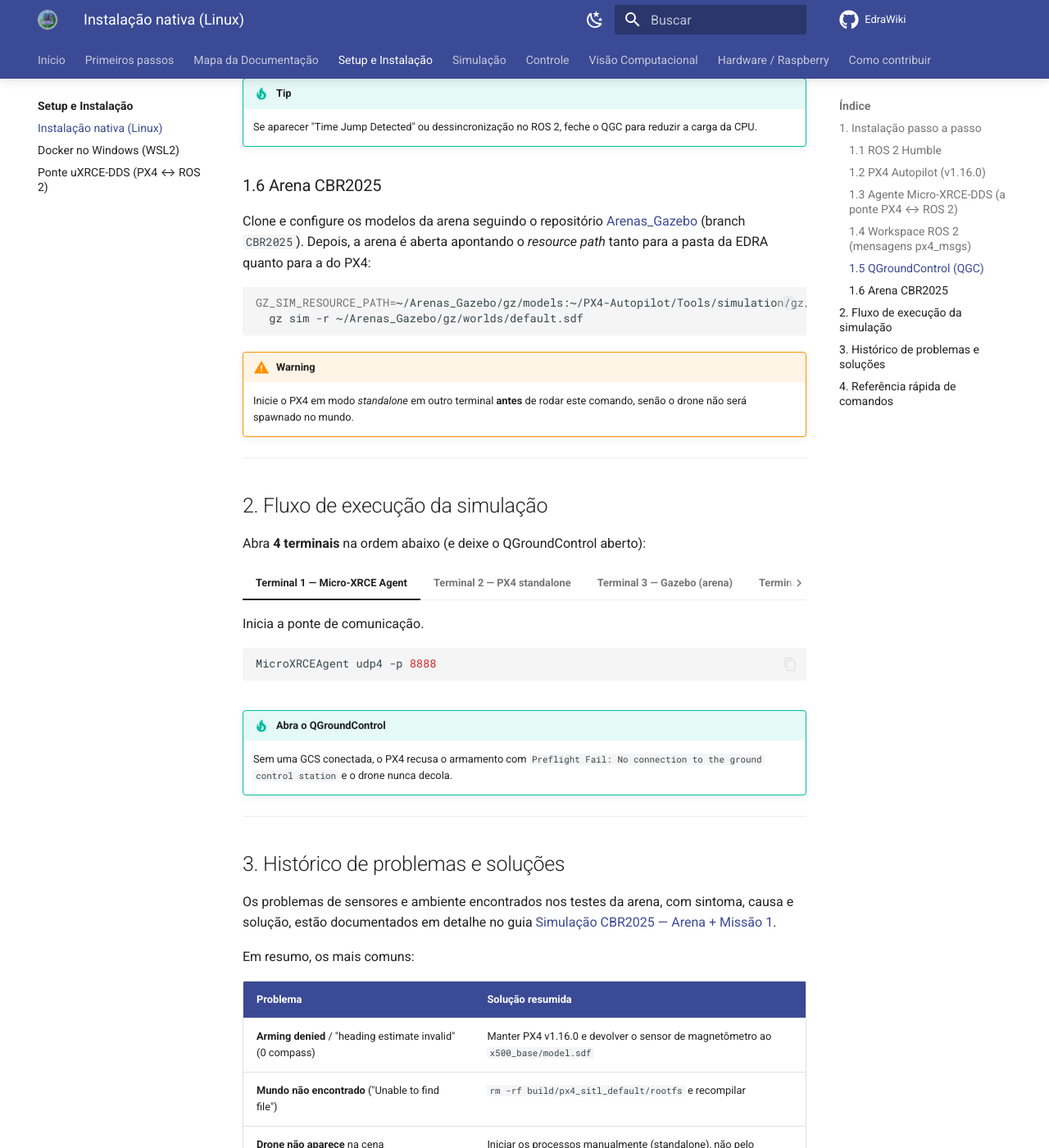
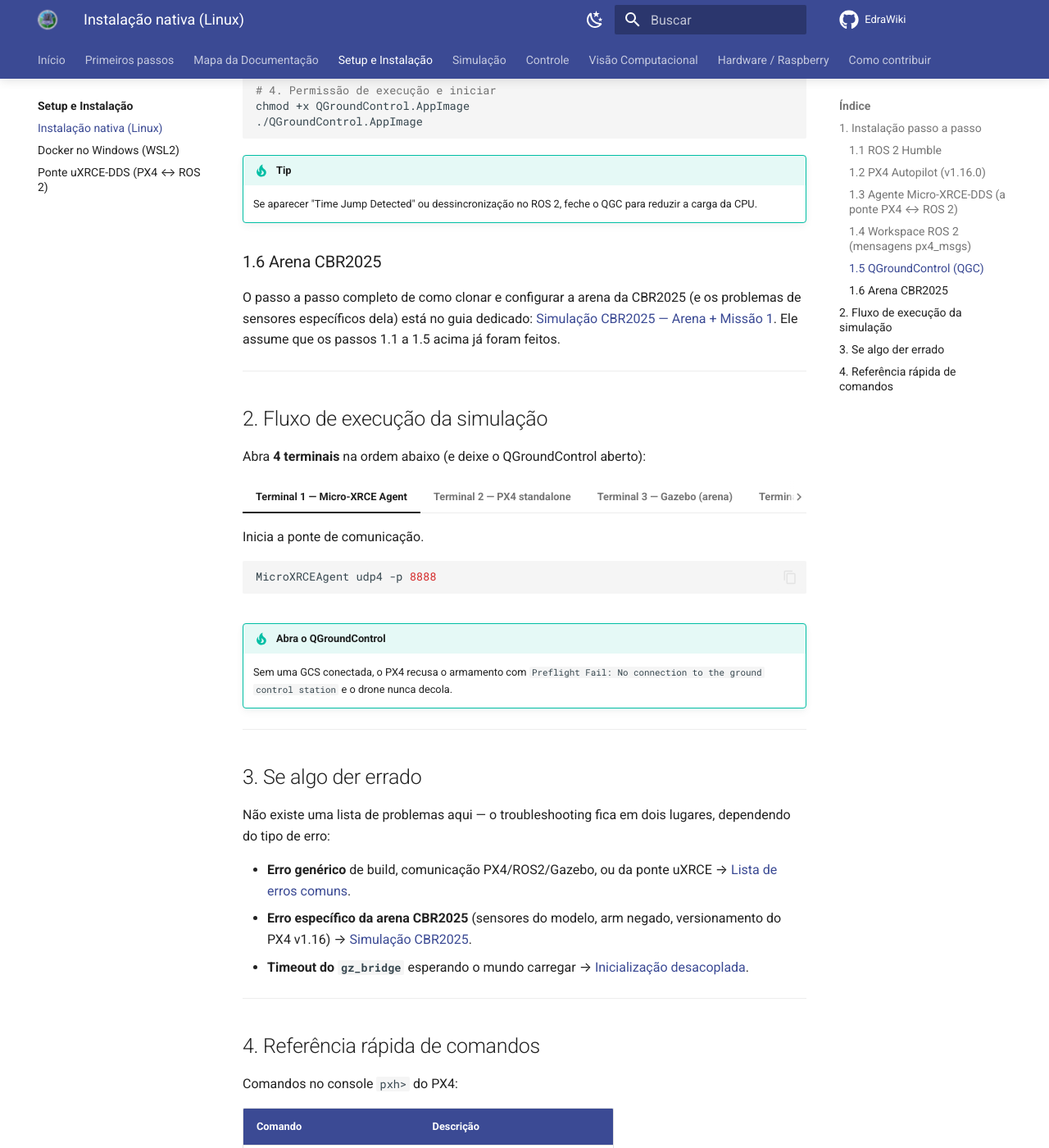
Before and after one commit to edra-unb-fga/EdraWiki, an MkDocs documentation site: the page built from docs/setup/instalacao-nativa.md, in a window 1280 px wide and 1400 px high, scrolled down 2147 px. Shown: the whole window at 82% size. Built offline with MkDocs 1.6.1 and Material for MkDocs 9.7.7, drawn with Linux system fonts in a browser that asks for light colours; comment, search, counter and statistics services are not loaded; some of the changed text lies outside the part shown.

Commit message:
docs: adiciona avisos de contexto entre guias sobrepostos e remove duplicação
- Docker Windows e Instalação nativa se referenciam como caminhos alternativos
- Inicialização desacoplada marcada como troubleshooting específico, não fluxo geral
- CBR2025 marca pré-requisito e diferencia seu troubleshooting da Lista de erros comuns
- Instalação nativa: seção da arena e histórico de problemas viram ponteiros, sem duplicar conteúdo

````diff
--- a/docs/setup/instalacao-nativa.md
+++ b/docs/setup/instalacao-nativa.md
@@ -1,9 +1,14 @@
 # Instalação nativa (Linux)
 
-Passo a passo completo para configurar e executar o ambiente de simulação do drone
-**direto no Ubuntu** (sem Docker): PX4 Autopilot, Gazebo Harmonic e ROS 2 Humble.
-Serve como material de estudo desde a instalação até a resolução dos problemas
-críticos de sensores encontrados nos testes da Arena CBR2025.
+Passo a passo completo para configurar o ambiente de simulação do drone **direto no
+Ubuntu** (sem Docker): PX4 Autopilot, Gazebo Harmonic e ROS 2 Humble.
+
+!!! abstract "Onde este guia se encaixa"
+    Este é um dos **dois** caminhos possíveis para montar o ambiente (veja
+    [Primeiros passos](../primeiros-passos.md)). Use este guia **se seu sistema é Linux**.
+    Se é Windows, use [Docker no Windows](docker-windows.md) em vez deste. Depois de
+    terminar aqui, o próximo passo é
+    [Simulação CBR2025 — Arena + Missão 1](../simulacao/cbr2025-arena-missao1.md).
 
 !!! info "Ambiente de referência"
     Ubuntu 22.04 · PX4 **v1.16.0** · Gazebo Harmonic (gz-sim 8.11.0) · ROS 2 Humble.
@@ -100,19 +105,10 @@
 
 ### 1.6 Arena CBR2025
 
-Clone e configure os modelos da arena seguindo o repositório
-[Arenas_Gazebo](https://github.com/edra-unb-fga/Arenas_Gazebo) (branch `CBR2025`).
-Depois, a arena é aberta apontando o *resource path* tanto para a pasta da EDRA
-quanto para a do PX4:
-
-```bash
-GZ_SIM_RESOURCE_PATH=~/Arenas_Gazebo/gz/models:~/PX4-Autopilot/Tools/simulation/gz/models \
-  gz sim -r ~/Arenas_Gazebo/gz/worlds/default.sdf
-```
-
-!!! warning
-    Inicie o PX4 em modo *standalone* em outro terminal **antes** de rodar este
-    comando, senão o drone não será spawnado no mundo.
+O passo a passo completo de como clonar e configurar a arena da CBR2025 (e os problemas
+de sensores específicos dela) está no guia dedicado:
+[Simulação CBR2025 — Arena + Missão 1](../simulacao/cbr2025-arena-missao1.md). Ele
+assume que os passos 1.1 a 1.5 acima já foram feitos.
 
 ---
 
@@ -157,21 +153,17 @@
 
 ---
 
-## 3. Histórico de problemas e soluções
+## 3. Se algo der errado
 
-Os problemas de sensores e ambiente encontrados nos testes da arena, com sintoma,
-causa e solução, estão documentados em detalhe no guia
-[Simulação CBR2025 — Arena + Missão 1](../simulacao/cbr2025-arena-missao1.md).
+Não existe uma lista de problemas aqui — o troubleshooting fica em dois lugares,
+dependendo do tipo de erro:
 
-Em resumo, os mais comuns:
-
-| Problema | Solução resumida |
-|----------|------------------|
-| **Arming denied** / "heading estimate invalid" (0 compass) | Manter PX4 v1.16.0 e devolver o sensor de magnetômetro ao `x500_base/model.sdf` |
-| **Mundo não encontrado** ("Unable to find file") | `rm -rf build/px4_sitl_default/rootfs` e recompilar |
-| **Drone não aparece** na cena | Iniciar os processos manualmente (standalone), não pelo `simulation-gazebo` |
-| **Time Jump Detected** (drone desarma) | Fechar o QGC (CPU saturada); aguardar "time sync converged" |
-| **`ros2 topic echo` mudo** | O PX4 publica em *best-effort* — use `--qos-reliability best_effort` |
+- **Erro genérico** de build, comunicação PX4/ROS2/Gazebo, ou da ponte uXRCE →
+  [Lista de erros comuns](../simulacao/erros-comuns.md).
+- **Erro específico da arena CBR2025** (sensores do modelo, arm negado, versionamento
+  do PX4 v1.16) → [Simulação CBR2025](../simulacao/cbr2025-arena-missao1.md).
+- **Timeout do `gz_bridge`** esperando o mundo carregar →
+  [Inicialização desacoplada](../simulacao/inicializacao-desacoplada.md).
 
 ---
 
@@ -196,3 +188,8 @@
 | `gz topic -l \| grep mag` | Verificar se o magnetômetro publica |
 | `MicroXRCEAgent udp4 -p 8888` | Iniciar o agente da ponte |
 | `ros2 topic list \| grep fmu` | Ver os tópicos do PX4 no ROS 2 |
+
+---
+
+**Próximo passo:** com o ambiente instalado, siga para
+[Simulação CBR2025 — Arena + Missão 1](../simulacao/cbr2025-arena-missao1.md).
````
Also changed, not shown: docs/setup/docker-windows.md (+7 -0 lines), docs/simulacao/cbr2025-arena-missao1.md (+8 -0 lines), docs/simulacao/inicializacao-desacoplada.md (+11 -4 lines).
